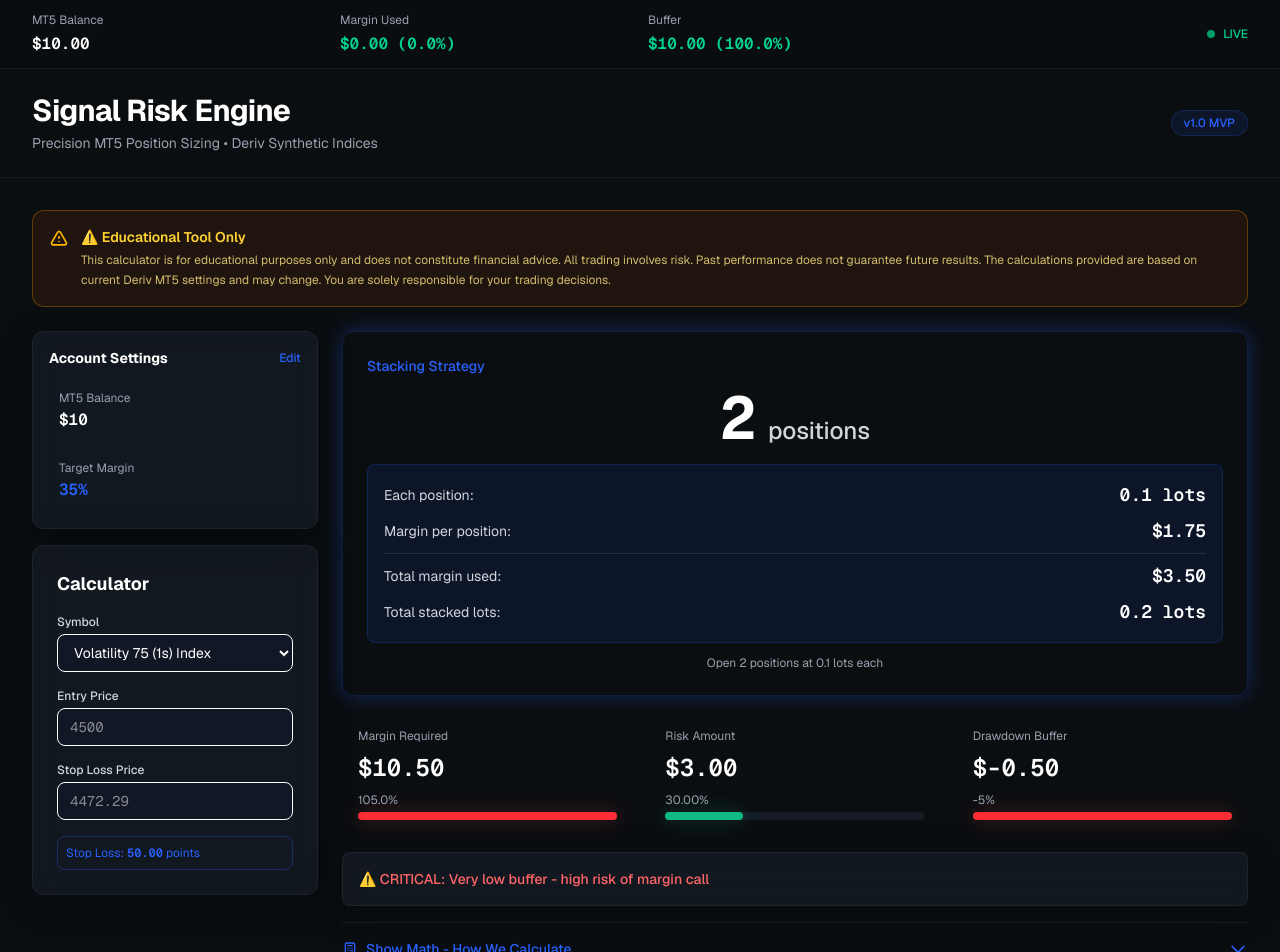
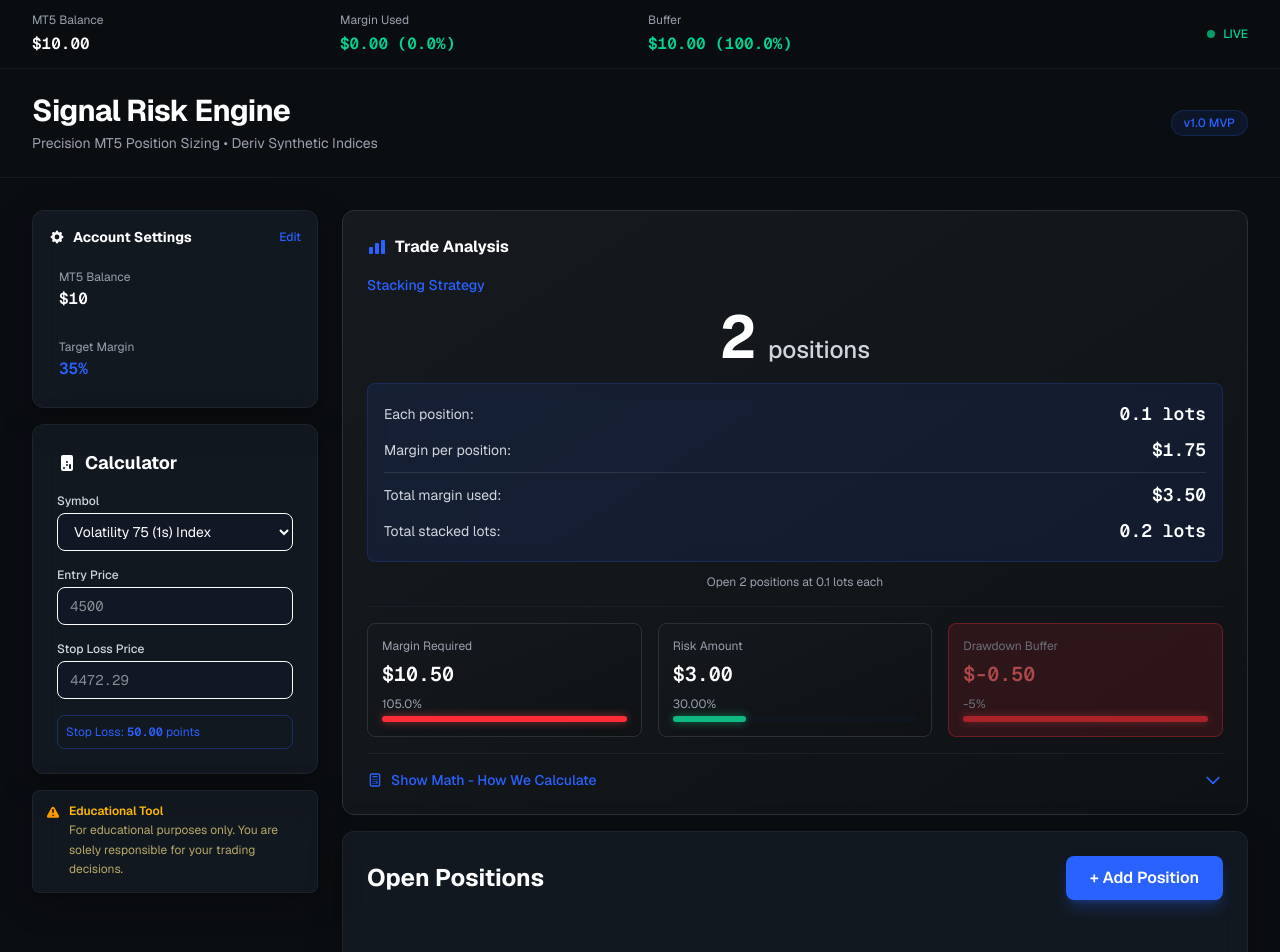
Before and after one commit to OtowoSamuel/signal-risk-engine, a Next.js app: page / in a window 1280 px wide. Shown: the top 952 px of the page. Built offline with nearby package versions, Linux system fonts and the light colour scheme.

Commit message:
feat: Enhance layout and styling for Home, AccountSetup, StackingTracker, and TradeCalculator components

```diff
--- a/app/page.tsx
+++ b/app/page.tsx
@@ -78,14 +78,11 @@ export default function Home() {
 
       {/* Main Content */}
       <main className="w-full px-4 sm:px-6 lg:px-8 py-8">
-        <div className="space-y-6">
-          {/* Disclaimer */}
-          <Disclaimer />
-
+        <div className="max-w-7xl mx-auto">
           {/* Pro-Trader Layout: Input Zone (Left) + Intel Zone (Right) */}
           <div className="grid grid-cols-1 lg:grid-cols-12 gap-6 items-start">
-            {/* LEFT COLUMN: INPUT ZONE (30%) */}
-            <div className="lg:col-span-3 space-y-4">
+            {/* LEFT COLUMN: INPUT ZONE (30%) - STICKY */}
+            <div className="lg:col-span-3 space-y-4 lg:sticky lg:top-24">
               {/* Account Settings - Condensed */}
               <AccountSetup />
 
@@ -93,17 +90,44 @@ export default function Home() {
               <div className="space-y-4">
                 <TradeCalculator displayMode="inputs-only" />
               </div>
+
+              {/* Disclaimer - Moved to sidebar bottom */}
+              <div className="glass-card rounded-lg p-3 border-l-4 border-amber-600/50 bg-amber-950/20">
+                <div className="flex items-start gap-2">
+                  <svg className="w-4 h-4 text-amber-500 flex-shrink-0 mt-0.5" fill="currentColor" viewBox="0 0 20 20">
+                    <path fillRule="evenodd" d="M8.257 3.099c.765-1.36 2.722-1.36 3.486 0l5.58 9.92c.75 1.334-.213 2.98-1.742 2.98H4.42c-1.53 0-2.493-1.646-1.743-2.98l5.58-9.92zM11 13a1 1 0 11-2 0 1 1 0 012 0zm-1-8a1 1 0 00-1 1v3a1 1 0 002 0V6a1 1 0 00-1-1z" clipRule="evenodd" />
+                  </svg>
+                  <div>
+                    <p className="font-semibold text-amber-400 text-xs label-text">Educational Tool</p>
+                    <p className="text-xs text-amber-200/70 leading-relaxed mt-0.5">
+                      For educational purposes only. You are solely responsible for your trading decisions.
+                    </p>
+                  </div>
+                </div>
+              </div>
             </div>
 
             {/* RIGHT COLUMN: INTEL ZONE (70%) */}
             <div className="lg:col-span-9 space-y-4">
-              {/* Row 1: Stacking Strategy Card */}
-              <TradeCalculator displayMode="stacking-result-only" />
+              {/* Trade Analysis - Unified Bento Box */}
+              <div className="rounded-xl p-6 border border-[#2B3139] bg-gradient-to-br from-[#161A1E] to-[#0F1215] backdrop-blur-xl">
+                <h3 className="text-base font-bold text-white mb-4 label-text flex items-center gap-2">
+                  <svg className="w-5 h-5 text-[#2962FF]" fill="currentColor" viewBox="0 0 20 20">
+                    <path d="M2 11a1 1 0 011-1h2a1 1 0 011 1v5a1 1 0 01-1 1H3a1 1 0 01-1-1v-5zM8 7a1 1 0 011-1h2a1 1 0 011 1v9a1 1 0 01-1 1H9a1 1 0 01-1-1V7zM14 4a1 1 0 011-1h2a1 1 0 011 1v12a1 1 0 01-1 1h-2a1 1 0 01-1-1V4z" />
+                  </svg>
+                  Trade Analysis</h3>
 
-              {/* Row 2: Risk Gauges (Margin, Risk, Buffer) */}
-              <TradeCalculator displayMode="gauges-only" />
+                {/* Stacking Strategy */}
+                <TradeCalculator displayMode="stacking-result-only" />
 
-              {/* Row 3: Open Positions */}
+                {/* Spacer */}
+                <div className="my-4 border-t border-gray-800/50"></div>
+
+                {/* Risk Gauges */}
+                <TradeCalculator displayMode="gauges-only" />
+              </div>
+
+              {/* Open Positions */}
               <StackingTracker />
             </div>
           </div>
--- a/components/AccountSetup.tsx
+++ b/components/AccountSetup.tsx
@@ -38,7 +38,10 @@ export default function AccountSetup() {
   return (
     <div className="glass-card rounded-xl p-4">
       <div className="flex items-center justify-between mb-3">
-        <h2 className="text-sm font-bold text-white label-text">
+        <h2 className="text-sm font-bold text-white label-text flex items-center gap-2">
+          <svg className="w-4 h-4" fill="currentColor" viewBox="0 0 20 20">
+            <path fillRule="evenodd" d="M11.49 3.17c-.38-1.56-2.6-1.56-2.98 0a1.532 1.532 0 01-2.286.948c-1.372-.836-2.942.734-2.106 2.106.54.886.061 2.042-.947 2.287-1.561.379-1.561 2.6 0 2.978a1.532 1.532 0 01.947 2.287c-.836 1.372.734 2.942 2.106 2.106a1.532 1.532 0 012.287.947c.379 1.561 2.6 1.561 2.978 0a1.533 1.533 0 012.287-.947c1.372.836 2.942-.734 2.106-2.106a1.533 1.533 0 01.947-2.287c1.561-.379 1.561-2.6 0-2.978a1.532 1.532 0 01-.947-2.287c.836-1.372-.734-2.942-2.106-2.106a1.532 1.532 0 01-2.287-.947zM10 13a3 3 0 100-6 3 3 0 000 6z" clipRule="evenodd" />
+          </svg>
           Account Settings
         </h2>
         <button
@@ -130,7 +133,7 @@ export default function AccountSetup() {
             type="submit"
             className="w-full bg-[#2962FF] hover:bg-[#2962FF]/90 text-white font-medium py-3 px-4 rounded-lg transition-all glow-blue"
           >
-            💾 Save Settings
+            Save Settings
           </button>
         </form>
       )}
--- a/components/StackingTracker.tsx
+++ b/components/StackingTracker.tsx
@@ -82,7 +82,7 @@ export default function StackingTracker() {
           )}
           <button
             onClick={() => setIsAddingPosition(!isAddingPosition)}
-            className="text-base bg-[#2962FF] hover:bg-[#2962FF]/90 text-white px-6 py-2.5 rounded-lg transition-all glow-blue font-semibold shadow-lg"
+            className="text-base bg-[#2962FF] hover:bg-[#2962FF]/90 text-white px-6 py-2.5 rounded-lg transition-all font-semibold shadow-lg shadow-[#2962FF]/30 hover:shadow-[#2962FF]/50"
           >
             {isAddingPosition ? 'Cancel' : '+ Add Position'}
           </button>
@@ -171,22 +171,24 @@ export default function StackingTracker() {
           ))}
         </div>
       ) : (
-        <div className="text-center py-8 text-gray-400">
+        <div className="text-center py-12 text-gray-400">
           <svg
-            className="mx-auto h-12 w-12 text-gray-600 mb-3"
+            className="mx-auto h-16 w-16 text-gray-700 mb-4 opacity-50"
             fill="none"
             stroke="currentColor"
+            strokeWidth="1"
             viewBox="0 0 24 24"
           >
             <path
               strokeLinecap="round"
               strokeLinejoin="round"
-              strokeWidth={2}
               d="M9 5H7a2 2 0 00-2 2v12a2 2 0 002 2h10a2 2 0 002-2V7a2 2 0 00-2-2h-2M9 5a2 2 0 002 2h2a2 2 0 002-2M9 5a2 2 0 012-2h2a2 2 0 012 2"
             />
           </svg>
-          <p className="text-sm">No open positions tracked</p>
-          <p className="text-xs mt-1 text-gray-500">Add positions to monitor your stacking risk</p>
+          <p className="text-sm font-medium mb-1">No positions tracked yet</p>
+          <p className="text-xs text-gray-500 max-w-xs mx-auto">
+            Add positions manually as you open trades on MT5 to monitor your cumulative margin usage and stacking risk in real-time.
+          </p>
         </div>
       )}
 
--- a/components/TradeCalculator.tsx
+++ b/components/TradeCalculator.tsx
@@ -85,7 +85,10 @@ export default function TradeCalculator({ displayMode = 'full' }: TradeCalculato
   if (displayMode === 'inputs-only') {
     return (
       <div className="glass-card rounded-xl p-6">
-        <h2 className="text-lg font-bold text-white mb-4 label-text">
+        <h2 className="text-lg font-bold text-white mb-4 label-text flex items-center gap-2">
+          <svg className="w-5 h-5" fill="currentColor" viewBox="0 0 20 20">
+            <path d="M6 2a2 2 0 00-2 2v12a2 2 0 002 2h8a2 2 0 002-2V4a2 2 0 00-2-2H6zm1 2a1 1 0 000 2h6a1 1 0 100-2H7zm6 7a1 1 0 011 1v3a1 1 0 11-2 0v-3a1 1 0 011-1zm-3 3a1 1 0 100 2h.01a1 1 0 100-2H10zm-4 1a1 1 0 011-1h.01a1 1 0 110 2H7a1 1 0 01-1-1zm1-4a1 1 0 100 2h.01a1 1 0 100-2H7zm2 1a1 1 0 011-1h.01a1 1 0 110 2H10a1 1 0 01-1-1zm4-4a1 1 0 100 2h.01a1 1 0 100-2H13zM9 9a1 1 0 011-1h.01a1 1 0 110 2H10a1 1 0 01-1-1zM7 8a1 1 0 000 2h.01a1 1 0 000-2H7z" />
+          </svg>
           Calculator
         </h2>
 
@@ -172,13 +175,13 @@ export default function TradeCalculator({ displayMode = 'full' }: TradeCalculato
     return (
       <>
         {calculationResult && stopLoss > 0 && inputErrors.length === 0 && (
-          <div className="elevated-card rounded-xl p-6 border border-[#2962FF]/20 glow-blue">
+          <div>
             <p className="text-sm text-[#2962FF] mb-3 font-medium label-text">Stacking Strategy</p>
             <div className="flex items-baseline justify-center gap-3 mb-4">
               <p className="text-6xl font-bold text-white mono-numbers value-text">
                 {calculationResult.stackingInfo.positionsToStack || 0}
               </p>
-              <p className="text-2xl font-medium text-gray-300 label-text">positions</p>
+              <p className="text-2xl font-medium text-gray-300 label-text">{calculationResult.stackingInfo.positionsToStack === 1 ? 'position' : 'positions'}</p>
             </div>
             <div className="bg-[#2962FF]/10 rounded-lg p-4 space-y-2 backdrop-blur-sm border border-[#2962FF]/20">
               <div className="flex justify-between items-center">
@@ -201,7 +204,7 @@ export default function TradeCalculator({ displayMode = 'full' }: TradeCalculato
               </div>
             </div>
             <p className="text-xs text-center mt-3 text-gray-400 label-text">
-              Open {calculationResult.stackingInfo.positionsToStack} positions at {calculationResult.stackingInfo.minLotSize} lots each
+              Open {calculationResult.stackingInfo.positionsToStack} {calculationResult.stackingInfo.positionsToStack === 1 ? 'position' : 'positions'} at {calculationResult.stackingInfo.minLotSize} lots each
             </p>
           </div>
         )}
@@ -217,9 +220,9 @@ export default function TradeCalculator({ displayMode = 'full' }: TradeCalculato
           <div className="space-y-4">
             {/* Secondary Information with Progress Bars */}
             <div className="grid grid-cols-1 md:grid-cols-3 gap-4">
-              <div className="elevated-card rounded-lg p-4">
-                <p className="text-xs text-gray-400 mb-2 label-text">Margin Required</p>
-                <p className="text-2xl font-semibold text-white mono-numbers value-text mb-2">
+              <div className="rounded-lg p-3.5 border border-[#2B3139] bg-gradient-to-br from-[#161A1E]/80 to-[#0F1215]/80 backdrop-blur-sm">
+                <p className="text-xs text-gray-400 mb-1.5 label-text">Margin Required</p>
+                <p className="text-xl font-semibold text-white mono-numbers value-text mb-2">
                   ${calculationResult.marginRequired.toFixed(2)}
                 </p>
                 <div className="space-y-1">
@@ -228,14 +231,14 @@ export default function TradeCalculator({ displayMode = 'full' }: TradeCalculato
                       {((calculationResult.marginRequired / settings.mt5Balance) * 100).toFixed(1)}%
                     </span>
                   </div>
-                  <div className="w-full bg-gray-800/50 rounded-full h-2">
+                  <div className="w-full bg-gray-900/50 rounded-full h-1.5">
                     <div
                       className={`h-full rounded-full transition-all duration-300 animate-gauge ${
                         (calculationResult.marginRequired / settings.mt5Balance) * 100 > 70
-                          ? 'bg-red-500 glow-red'
+                          ? 'bg-red-500 shadow-[0_0_8px_rgba(239,68,68,0.6)]'
                           : (calculationResult.marginRequired / settings.mt5Balance) * 100 > 50
-                          ? 'bg-amber-500'
-                          : 'bg-[#2962FF] glow-blue'
+                          ? 'bg-amber-500 shadow-[0_0_8px_rgba(245,158,11,0.5)]'
+                          : 'bg-[#2962FF] shadow-[0_0_8px_rgba(41,98,255,0.6)]'
                       }`}
                       style={{ width: `${Math.min((calculationResult.marginRequired / settings.mt5Balance) * 100, 100)}%` }}
                     ></div>
@@ -243,9 +246,9 @@ export default function TradeCalculator({ displayMode = 'full' }: TradeCalculato
                 </div>
               </div>
 
-              <div className="elevated-card rounded-lg p-4">
-                <p className="text-xs text-gray-400 mb-2 label-text">Risk Amount</p>
-                <p className="text-2xl font-semibold text-white mono-numbers value-text mb-2">
+              <div className="rounded-lg p-3.5 border border-[#2B3139] bg-gradient-to-br from-[#161A1E]/80 to-[#0F1215]/80 backdrop-blur-sm">
+                <p className="text-xs text-gray-400 mb-1.5 label-text">Risk Amount</p>
+                <p className="text-xl font-semibold text-white mono-numbers value-text mb-2">
                   ${calculationResult.riskAmount.toFixed(2)}
                 </p>
                 <div className="space-y-1">
@@ -254,14 +257,14 @@ export default function TradeCalculator({ displayMode = 'full' }: TradeCalculato
                       {calculationResult.riskPercentage.toFixed(2)}%
                     </span>
                   </div>
-                  <div className="w-full bg-gray-800/50 rounded-full h-2">
+                  <div className="w-full bg-gray-900/50 rounded-full h-1.5">
                     <div
                       className={`h-full rounded-full transition-all duration-300 animate-gauge ${
                         calculationResult.riskPercentage > 70
-                          ? 'bg-red-500 glow-red'
+                          ? 'bg-red-500 shadow-[0_0_8px_rgba(239,68,68,0.6)]'
                           : calculationResult.riskPercentage > 50
-                          ? 'bg-amber-500'
-                          : 'bg-[#10B981] glow-green'
+                          ? 'bg-amber-500 shadow-[0_0_8px_rgba(245,158,11,0.5)]'
+                          : 'bg-[#10B981] shadow-[0_0_8px_rgba(16,185,129,0.6)]'
                       }`}
                       style={{ width: `${Math.min(calculationResult.riskPercentage, 100)}%` }}
                     ></div>
@@ -269,9 +272,21 @@ export default function TradeCalculator({ displayMode = 'full' }: TradeCalculato
                 </div>
               </div>
 
-              <div className="elevated-card rounded-lg p-4">
-                <p className="text-xs text-gray-400 mb-2 label-text">Drawdown Buffer</p>
-                <p className="text-2xl font-semibold text-white mono-numbers value-text mb-2">
+              <div className={`rounded-lg p-3.5 border transition-all duration-300 backdrop-blur-sm ${(
+                calculationResult.drawdownBufferPercentage < 30
+                  ? 'bg-red-500/20 border-red-500/50 animate-pulse'
+                  : calculationResult.drawdownBufferPercentage < 50
+                  ? 'bg-amber-500/15 border-amber-500/30'
+                  : 'border-[#2B3139] bg-gradient-to-br from-[#161A1E]/80 to-[#0F1215]/80'
+              )}`}>
+                <p className="text-xs text-gray-400 mb-1.5 label-text">Drawdown Buffer</p>
+                <p className={`text-xl font-semibold mono-numbers value-text mb-2 ${
+                  calculationResult.drawdownBufferPercentage < 30
+                    ? 'text-red-400'
+                    : calculationResult.drawdownBufferPercentage < 50
+                    ? 'text-amber-400'
+                    : 'text-white'
+                }`}>
                   ${calculationResult.drawdownBuffer.toFixed(2)}
                 </p>
                 <div className="space-y-1">
@@ -280,14 +295,14 @@ export default function TradeCalculator({ displayMode = 'full' }: TradeCalculato
                       {calculationResult.drawdownBufferPercentage.toFixed(0)}%
                     </span>
                   </div>
-                  <div className="w-full bg-gray-800/50 rounded-full h-2">
+                  <div className="w-full bg-gray-900/50 rounded-full h-1.5">
                     <div
                       className={`h-full rounded-full transition-all duration-300 animate-gauge ${
                         calculationResult.drawdownBufferPercentage < 30
-                          ? 'bg-red-500 glow-red'
+                          ? 'bg-red-500 shadow-[0_0_8px_rgba(239,68,68,0.6)]'
                           : calculationResult.drawdownBufferPercentage < 50
-                          ? 'bg-amber-500'
-                          : 'bg-[#10B981] glow-green'
+                          ? 'bg-amber-500 shadow-[0_0_8px_rgba(245,158,11,0.5)]'
+                          : 'bg-[#10B981] shadow-[0_0_8px_rgba(16,185,129,0.6)]'
                       }`}
                       style={{ width: `${Math.min(calculationResult.drawdownBufferPercentage, 100)}%` }}
                     ></div>
@@ -295,35 +310,6 @@ export default function TradeCalculator({ displayMode = 'full' }: TradeCalculato
                 </div>
               </div>
             </div>
-
-            {/* Warning or Success Message */}
-            {calculationResult.warning !== 'none' && (
-              <div className={`glass-card rounded-lg border-2 p-4 ${
-                calculationResult.warning === 'critical'
-                  ? 'border-red-500/50 bg-red-500/10'
-                  : calculationResult.warning === 'high'
-                  ? 'border-orange-500/50 bg-orange-500/10'
-                  : 'border-amber-500/50 bg-amber-500/10'
-              }`}>
-                <p className={`font-medium text-sm ${
-                  calculationResult.warning === 'critical'
-                    ? 'text-red-400'
-                    : calculationResult.warning === 'high'
-                    ? 'text-orange-400'
-                    : 'text-amber-400'
-                }`}>
-                  {calculationResult.warningMessage}
-                </p>
-              </div>
-            )}
-
-            {calculationResult.warning === 'none' && (
-              <div className="glass-card border-2 border-[#10B981]/50 bg-[#10B981]/10 rounded-lg p-4">
-                <p className="font-medium text-sm text-[#10B981]">
-                  Safe position size with adequate buffer
-                </p>
-              </div>
-            )}
 
             {/* Show Math - Expandable */}
             <ShowMath
```
